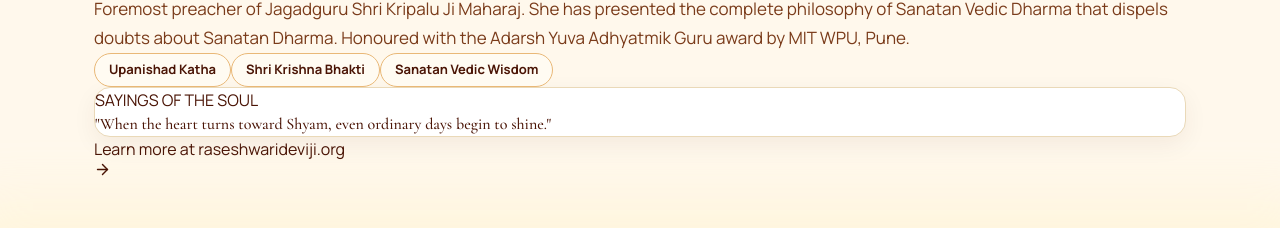
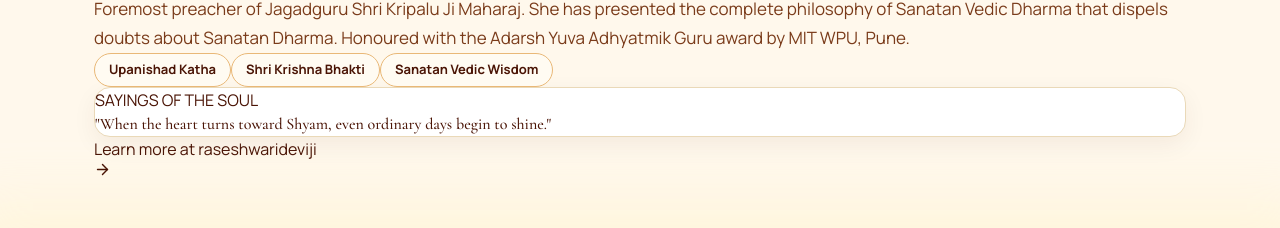
Before and after one commit to jyotirajborah1108-max/official-Deviji-event-page, a React (Vite) app: page / in a window 1280 px wide. Shown: the part 4240-4468 px from the top of the page. Built offline with nearby package versions, Linux system fonts and the light colour scheme.

Commit message:
Remove .org from 'Learn more at raseshwarideviji' link text

```diff
--- a/src/App.tsx
+++ b/src/App.tsx
@@ -242,7 +242,7 @@ export default function App() {
               <Heading eyebrow="The Speaker" title="H.H. Raseshwari Devi Ji" hindi="परम पूज्य रासेश्वरी देवी जी" sub="Foremost preacher of Jagadguru Shri Kripalu Ji Maharaj. She has presented the complete philosophy of Sanatan Vedic Dharma that dispels doubts about Sanatan Dharma. Honoured with the Adarsh Yuva Adhyatmik Guru award by MIT WPU, Pune." />
               <div className="mt-5 flex flex-wrap gap-2">{["Upanishad Katha", "Shri Krishna Bhakti", "Sanatan Vedic Wisdom"].map((t) => <span key={t} className="pill">{t}</span>)}</div>
               <div className="mt-6 card p-5"><p className="text-xs tracking-widest font-bold text-[var(--saffron)]">SAYINGS OF THE SOUL</p><p className="font-serif text-xl sm:text-2xl leading-snug mt-2">"When the heart turns toward Shyam, even ordinary days begin to shine."</p></div>
-              <a href="https://www.raseshwarideviji.org/about" target="_blank" rel="noopener" className="mt-5 inline-flex items-center gap-2 font-bold text-[var(--saffron)]">Learn more at raseshwarideviji.org <ArrowRight size={17} /></a>
+              <a href="https://www.raseshwarideviji.org/about" target="_blank" rel="noopener" className="mt-5 inline-flex items-center gap-2 font-bold text-[var(--saffron)]">Learn more at raseshwarideviji <ArrowRight size={17} /></a>
             </div>
           </div>
         </section>
```
